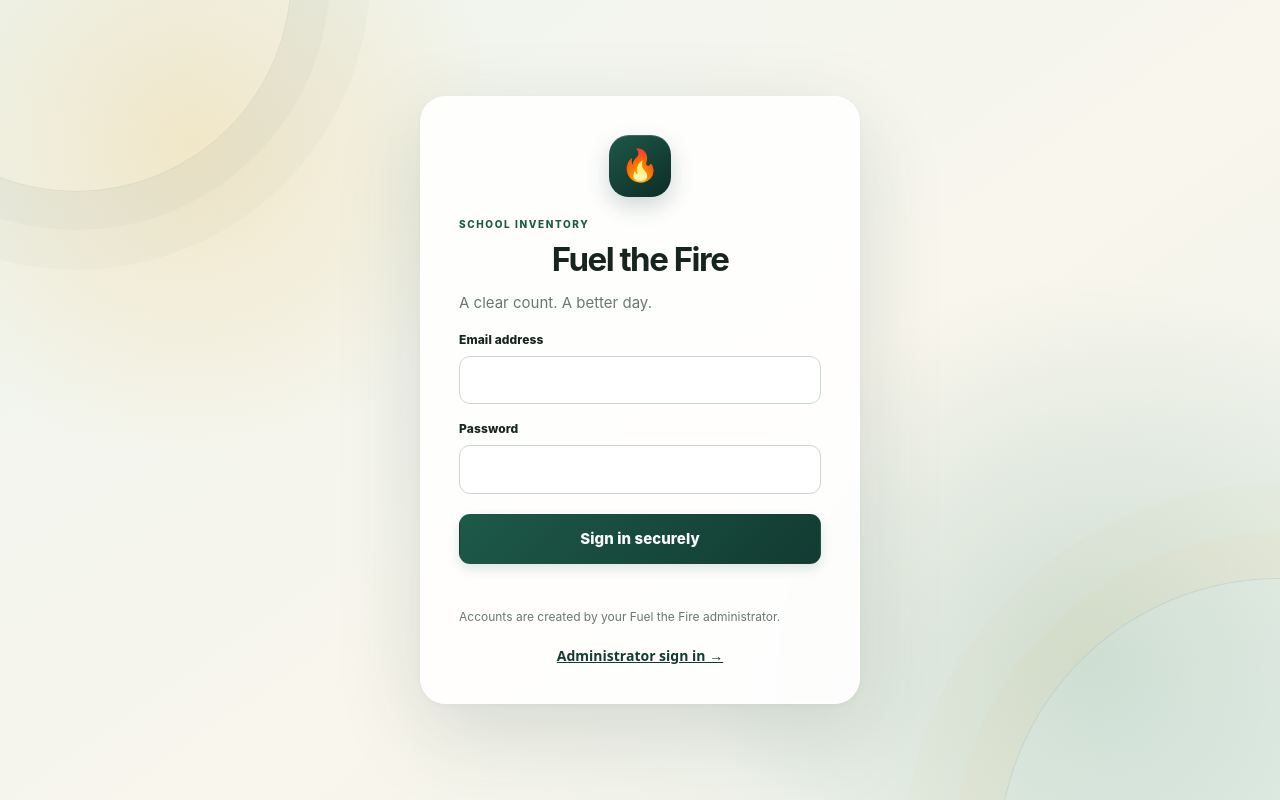
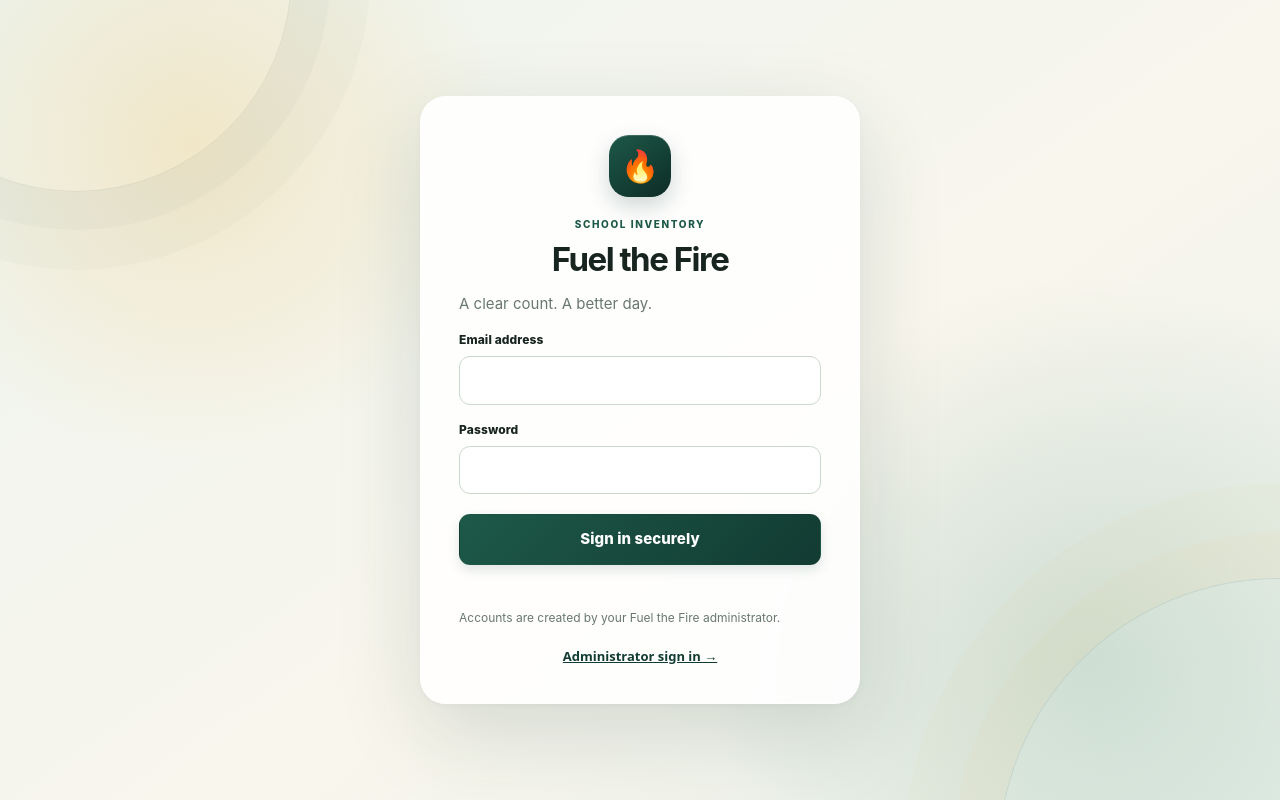
Before and after one commit to Clydejr1992/fuelthefire, a plain HTML site: page index.html in a window 1280 px wide. Drawn offline with nearby package versions, Linux system fonts and the light colour scheme.

Commit message:
Refresh Fuel the Fire sign-in page design

```diff
--- a/index.html
+++ b/index.html
@@ -1 +1 @@
-<!doctype html><html lang="en"><head><meta charset="utf-8"><meta name="viewport" content="width=device-width,initial-scale=1"><meta name="theme-color" content="#173f35"><title>Fuel the Fire | Sign in</title><link rel="stylesheet" href="assets/app.css?v=20261010"><script src="https://cdn.jsdelivr.net/npm/@supabase/supabase-js@2"></script><script src="assets/config.js?v=20261010"></script></head><body class="login-page"><main class="login-card"><div class="brand-mark">🔥</div><p class="eyebrow">SCHOOL INVENTORY</p><h1>Fuel the Fire</h1><p class="muted center">A clear count. A better day.</p><form id="login-form"><label for="email">Email address</label><input id="email" type="email" autocomplete="username" required><label for="password">Password</label><input id="password" type="password" autocomplete="current-password" required><button class="primary full" type="submit">Sign in securely</button><p id="login-message" class="message" role="status"></p></form><p class="small muted center">Accounts are created by your Fuel the Fire administrator.</p><p style="text-align:center;margin:20px 0 0;font:600 14px system-ui,sans-serif"><a href="admin.html">Administrator sign in →</a></p></main><script src="assets/login.js?v=20261011-admin-check"></script></body></html>
+<!doctype html><html lang="en"><head><meta charset="utf-8"><meta name="viewport" content="width=device-width,initial-scale=1"><meta name="theme-color" content="#123b32"><title>Fuel the Fire | Sign in</title><link rel="stylesheet" href="assets/app.css?v=20261012-premium-refresh"><script src="https://cdn.jsdelivr.net/npm/@supabase/supabase-js@2"></script><script src="assets/config.js?v=20261010"></script></head><body class="login-page"><main class="login-card"><div class="brand-mark">🔥</div><p class="eyebrow" style="text-align:center">SCHOOL INVENTORY</p><h1>Fuel the Fire</h1><p class="muted center">A clear count. A better day.</p><form id="login-form"><label for="email">Email address</label><input id="email" type="email" autocomplete="username" required><label for="password">Password</label><input id="password" type="password" autocomplete="current-password" required><button class="primary full" type="submit">Sign in securely</button><p id="login-message" class="message" role="status"></p></form><p class="small muted center">Accounts are created by your Fuel the Fire administrator.</p><p style="text-align:center;margin:20px 0 0;font:700 13px system-ui,sans-serif"><a href="admin.html">Administrator sign in →</a></p></main><script src="assets/login.js?v=20261011-admin-check"></script></body></html>
```
